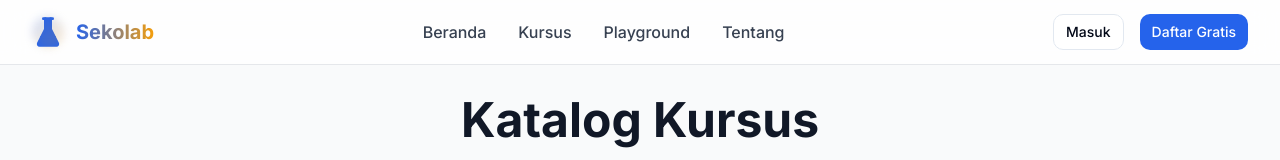
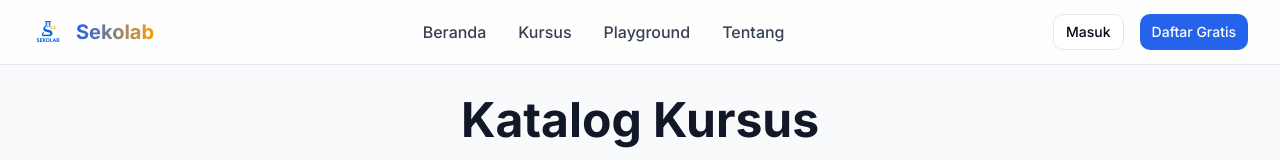
Before and after one commit to Urdemonlord/sekolab-code-lab, a React (Vite) app: page /courses in a window 1280 px wide. Shown: the top 160 px of the page. Built offline with nearby package versions, Linux system fonts and the light colour scheme.

Commit message:
Refactor: Use new logo
Update the Sekolab logo component to use the provided image.

```diff
--- a/src/components/SekolabLogo.tsx
+++ b/src/components/SekolabLogo.tsx
@@ -1,5 +1,3 @@
-
-import { FlaskConical } from 'lucide-react';
 
 interface SekolabLogoProps {
   size?: 'sm' | 'md' | 'lg';
@@ -22,11 +20,14 @@ const SekolabLogo = ({ size = 'md', animated = false }: SekolabLogoProps) => {
   return (
     <div className="flex items-center gap-3">
       <div className={`relative ${animated ? 'animate-glow' : ''}`}>
-        <FlaskConical
-          className={`${sizeClasses[size]} text-primary`}
-          fill="currentColor"
+        <img
+          src="/lovable-uploads/64b26f6e-9487-4af1-991e-c39bb61b2474.png"
+          alt="Sekolab Logo"
+          className={`${sizeClasses[size]} object-contain`}
         />
-        <div className="absolute inset-0 bg-gradient-to-br from-primary to-accent opacity-20 rounded-full blur-sm"></div>
+        {animated && (
+          <div className="absolute inset-0 bg-gradient-to-br from-primary to-accent opacity-20 rounded-full blur-sm"></div>
+        )}
       </div>
       <span className={`font-bold gradient-text ${textSizeClasses[size]}`}>
         Sekolab
```
Also changed, not shown: public/lovable-uploads/64b26f6e-9487-4af1-991e-c39bb61b2474.png (added).
